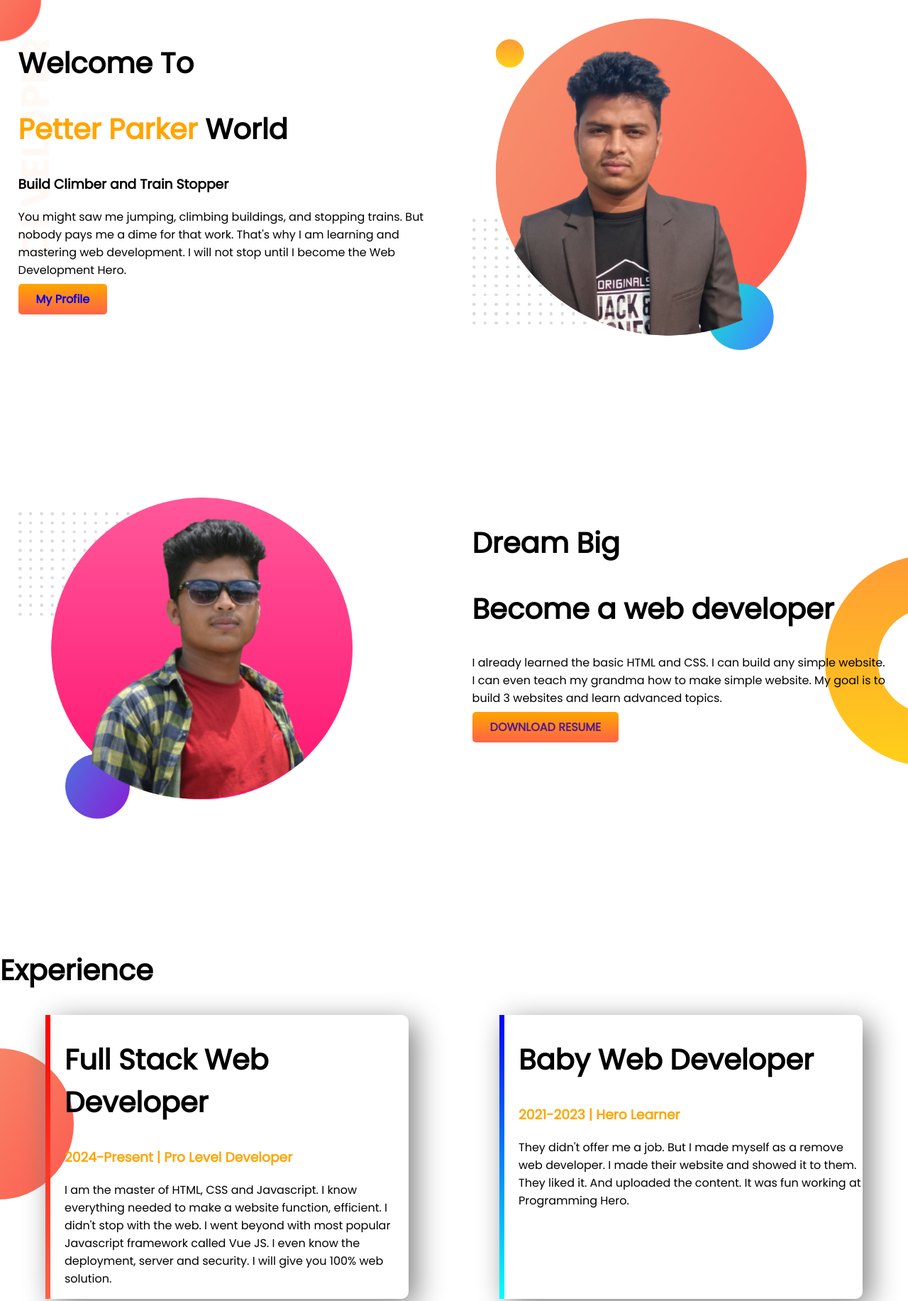
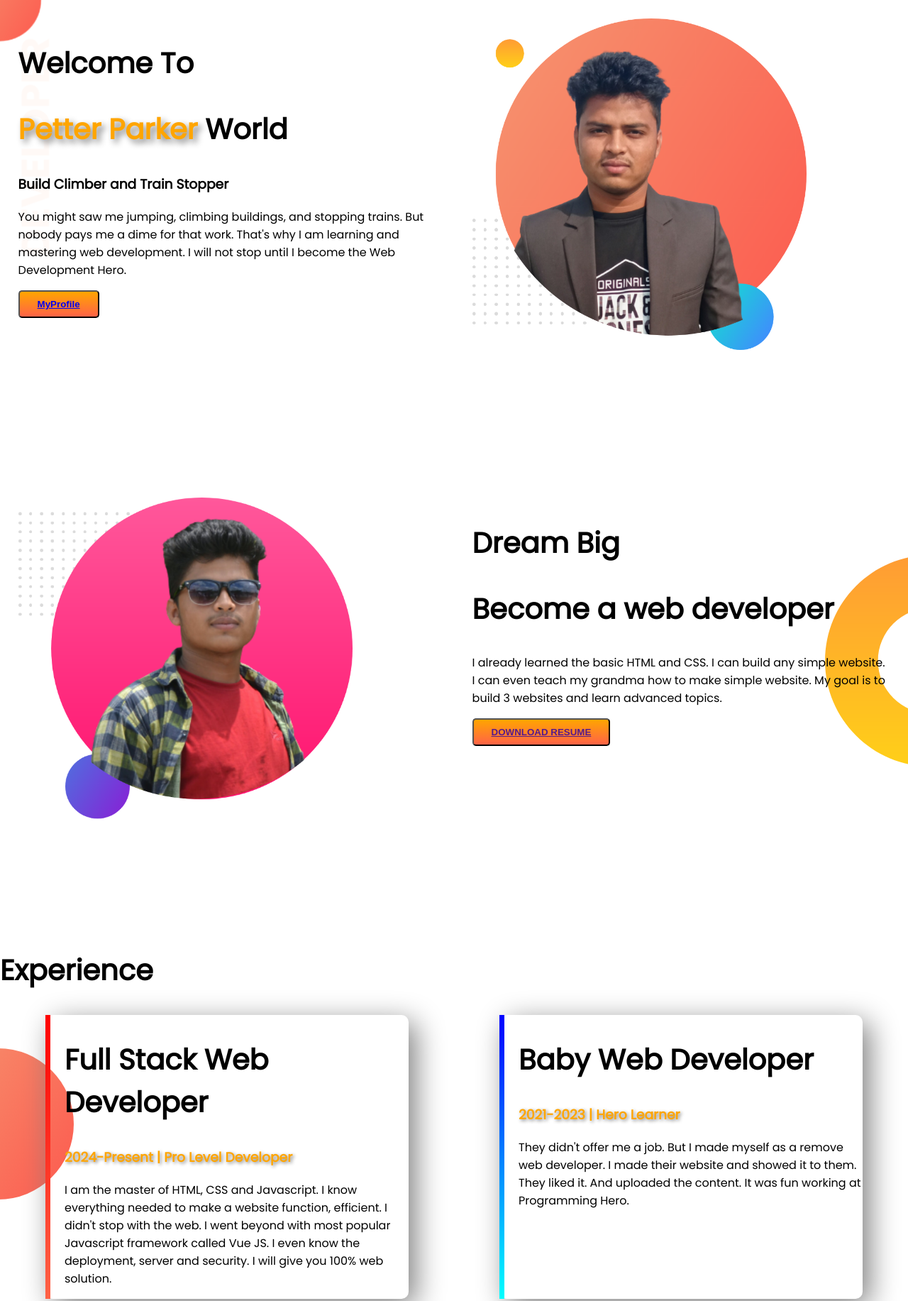
Before and after one commit to Robin-hawlader/southbangla-repo, a plain HTML site: page index.html in a window 1280 px wide. Shown: the top 1833 px of the page at 71% size. Drawn offline with Linux system fonts and the light colour scheme.

Commit message:
add-shaeow

```diff
--- a/index.html
+++ b/index.html
@@ -17,14 +17,15 @@
     <section class="top-banner flexible-container">
         <div class="half-width">
             <h1>Welcome To</h1>
-            <h1><span class="orange">Petter Parker</span> World</h1>
+            <h1><span class="orange text-shadow">Petter Parker</span> World</h1>
             <h3>Build Climber and Train Stopper</h3>
             <p>You might saw me jumping, climbing buildings, and stopping trains. But nobody pays me a dime for that
                 work.
                 That's why I am learning and mastering web development. I will not stop until I become the Web
                 Development
                 Hero.</p>
-            <a class="link-button" target="blank" href="https://www.facebook.com/rjtonmoyislam.robin">My Profile</a>
+            <button class="link-button"><a target="blank"
+                    href="https://www.facebook.com/rjtonmoyislam.robin">MyProfile</a></button>
         </div>
         <div class="half-width">
             <img src="images/my-bg.png" alt="This is Robin">
@@ -39,7 +40,7 @@
             <h2>Become a web developer</h2>
             <p>I already learned the basic HTML and CSS. I can build any simple website. I can even teach my grandma how
                 to make simple website. My goal is to build 3 websites and learn advanced topics.</p>
-            <a class="link-button" target="blank" href="">DOWNLOAD RESUME</a>
+            <button class="link-button"><a target="blank" href="">DOWNLOAD RESUME</a></button>
         </div>
     </section>
     <section class="experiences-area">
@@ -47,7 +48,7 @@
         <div class="flexible-container">
             <div id="full-stack-exp" class="experiences-item">
                 <h2>Full Stack Web Developer</h2>
-                <h3 class="orange">2024-Present | Pro Level Developer</h3>
+                <h3 class="orange shadow">2024-Present | Pro Level Developer</h3>
                 <p>I am the master of HTML, CSS and Javascript. I know everything needed to make a website function,
                     efficient. I didn't stop with the web. I went beyond with most popular Javascript framework called
                     Vue
@@ -55,7 +56,7 @@
             </div>
             <div id="web-dev-exp" class="experiences-item">
                 <h2>Baby Web Developer</h2>
-                <h3 class="orange">2021-2023 | Hero Learner</h3>
+                <h3 class="orange shadow">2021-2023 | Hero Learner</h3>
                 <p>They didn't offer me a job. But I made myself as a remove web developer. I made their website and
                     showed
                     it to them. They liked it. And uploaded the content. It was fun working at Programming Hero.</p>
--- a/style.css
+++ b/style.css
@@ -11,11 +11,17 @@ h2{
 }
 .orange{
     color: orange;
+
+}
+.text-shadow{
+    text-shadow: 5px 5px 10px gray
+}
+.shadow{
+    text-shadow: 2px 2px 5px gray
 }
 .flexible-container{
     display: flex;
     margin-bottom: 150px;
-
 }
 .half-width{
     width: 50%;
@@ -30,6 +36,9 @@ h2{
     padding: 10px 25px;
     border-radius: 5px;
     font-weight: 700;
+}
+.link-button:hover{
+    box-shadow: 2px 2px 5px 2px;
 }
 .top-banner{
     background-image: url(images/top-banner.png);
```
